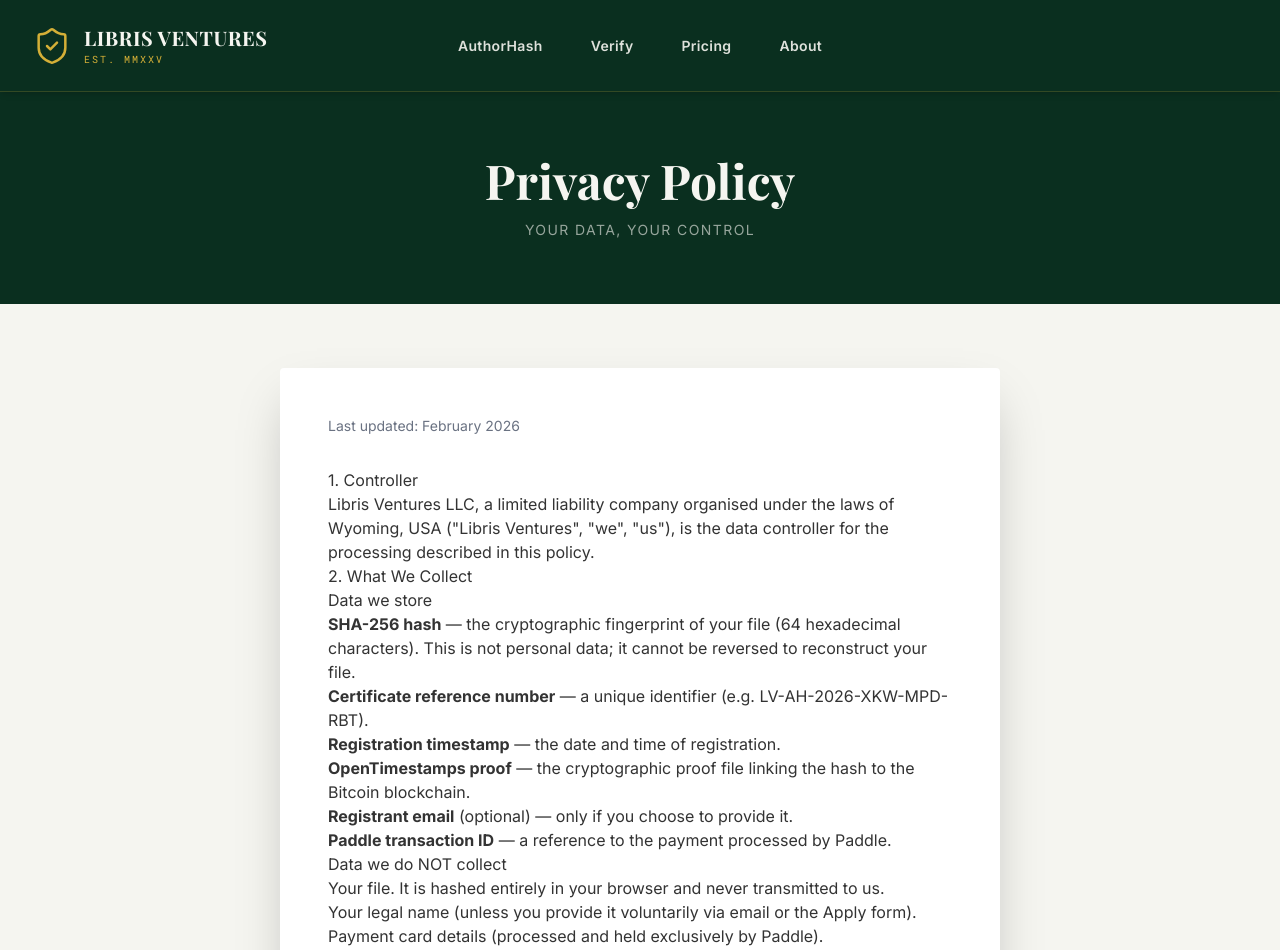
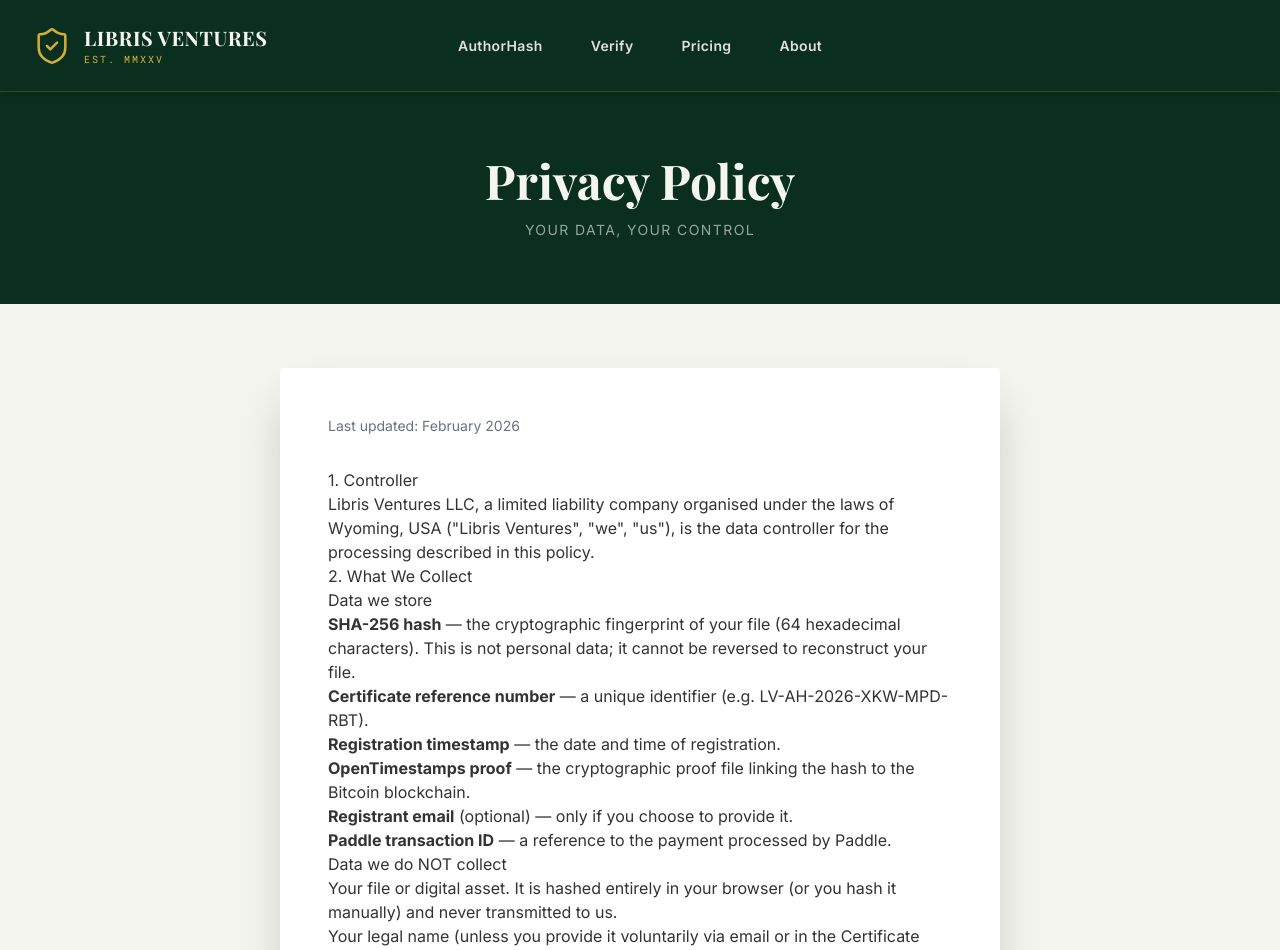
Before and after one commit to MykolaOseiko/LV2, a Next.js app: page /privacy in a window 1280 px wide. Shown: the top 950 px of the page. Built offline with nearby package versions, Linux system fonts and the light colour scheme; a web font is replaced by a local one.

Commit message:
polish: update privacy policy wording for data collection

```diff
--- a/app/privacy/page.tsx
+++ b/app/privacy/page.tsx
@@ -72,12 +72,12 @@ export default function PrivacyPage() {
                             <h3>Data we do NOT collect</h3>
                             <ul>
                                 <li>
-                                    Your file. It is hashed entirely in your
-                                    browser and never transmitted to us.
+                                    Your file or digital asset. It is hashed entirely in your
+                                    browser (or you hash it manually) and never transmitted to us.
                                 </li>
                                 <li>
                                     Your legal name (unless you provide it
-                                    voluntarily via email or the Apply form).
+                                    voluntarily via email or in the Certificate form).
                                 </li>
                                 <li>
                                     Payment card details (processed and held
```
